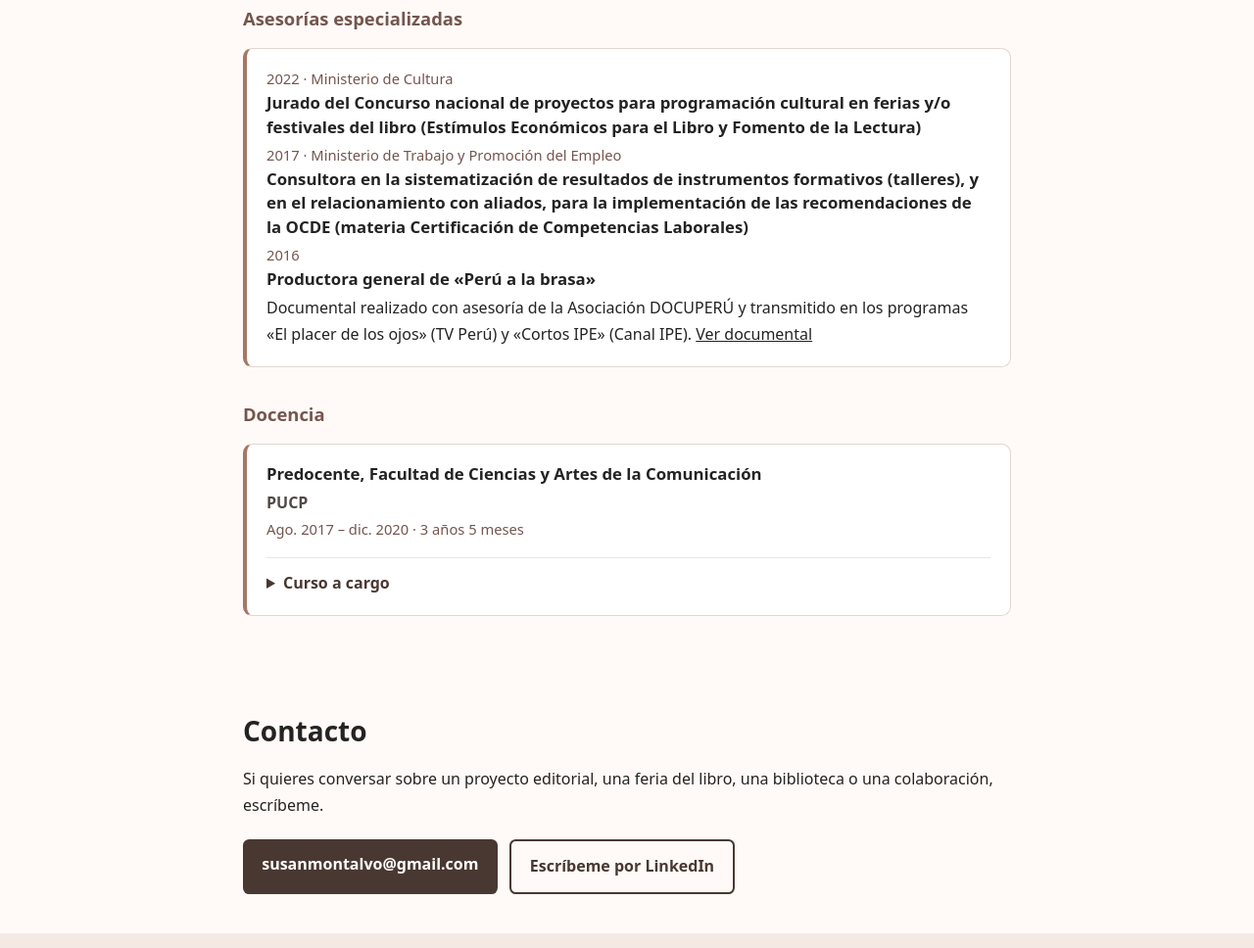
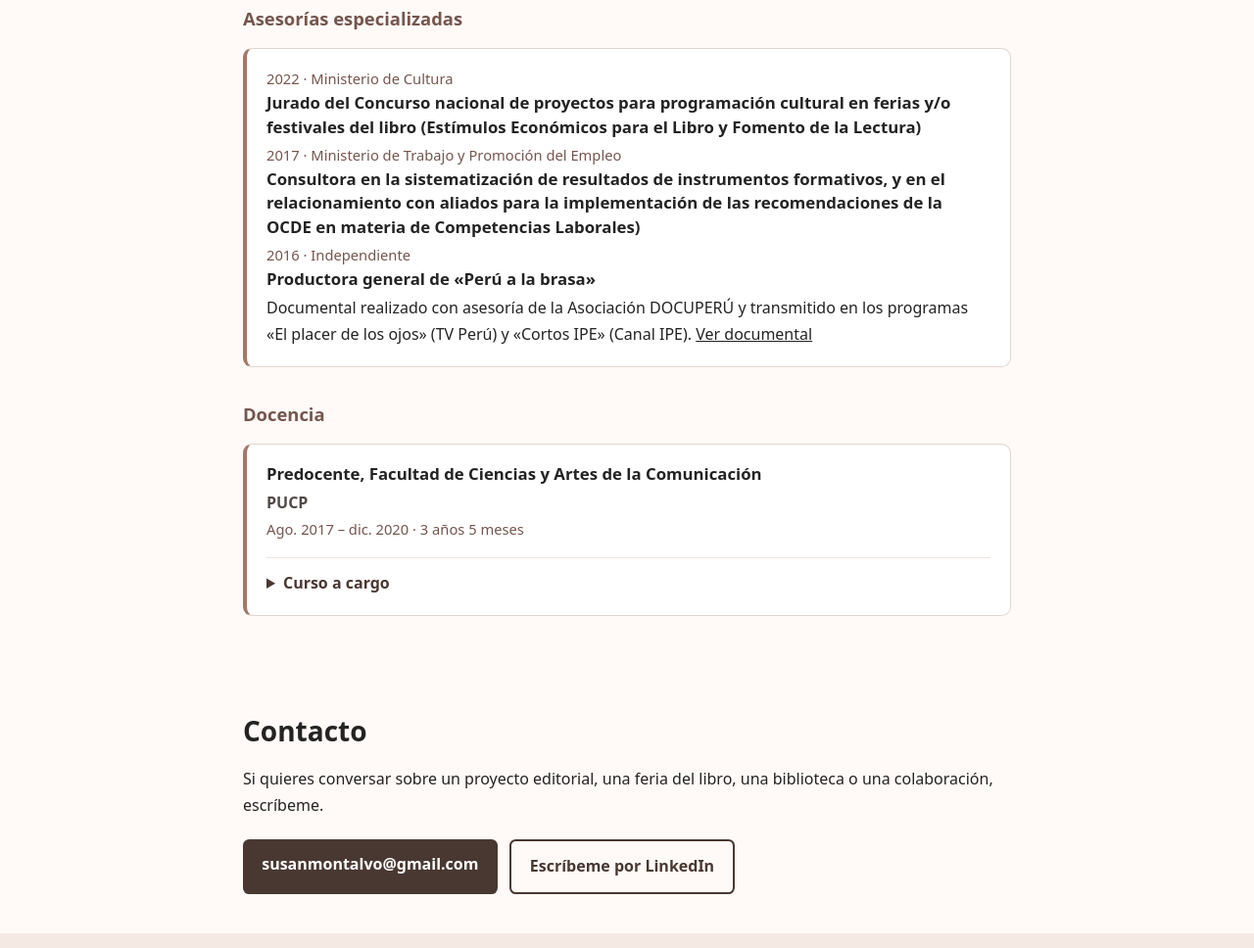
Before and after one commit to susan-montalvo/susan-montalvo.github.io, a plain HTML site: page index.html in a window 1280 px wide. Shown: the part 6550-7518 px from the top of the page at 98% size. Drawn offline with Linux system fonts and the light colour scheme.

Commit message:
Update index.html

```diff
--- a/index.html
+++ b/index.html
@@ -2271,16 +2271,18 @@
 
     <h4
       data-es="Consultora en la sistematización de resultados de instrumentos formativos, y en el relacionamiento con aliados para la implementación de las recomendaciones de la OCDE en materia de Competencias Laborales)"
-      data-en="Consultant for the systematization of training instrument results (workshops) and stakeholder engagement to implement OECD recommendations on Labor Competency Certification"
+      data-en="Consultant for the systematization of training instrument results and stakeholder engagement to implement OECD recommendations on Labor Competency"
     >
-      Consultora en la sistematización de resultados de instrumentos formativos (talleres), y en el relacionamiento con aliados, para la implementación de las recomendaciones de la OCDE (materia Certificación de Competencias Laborales)
+      Consultora en la sistematización de resultados de instrumentos formativos, y en el relacionamiento con aliados para la implementación de las recomendaciones de la OCDE en materia de Competencias Laborales)
     </h4>
 
     <!-- 2016 -->
-    <p class="experience-period">
-      <span data-es="2016" data-en="2016">2016</span>
-    </p>
-
+
+<p class="experience-period">
+  <span data-es="2016" data-en="2016">2016</span>
+  ·
+  <span data-es="Independiente" data-en="Freelance">Independiente</span>
+</p>
     <h4
       data-es="Productora general de «Perú a la brasa»"
       data-en="Executive producer of «Perú a la brasa»"
```
